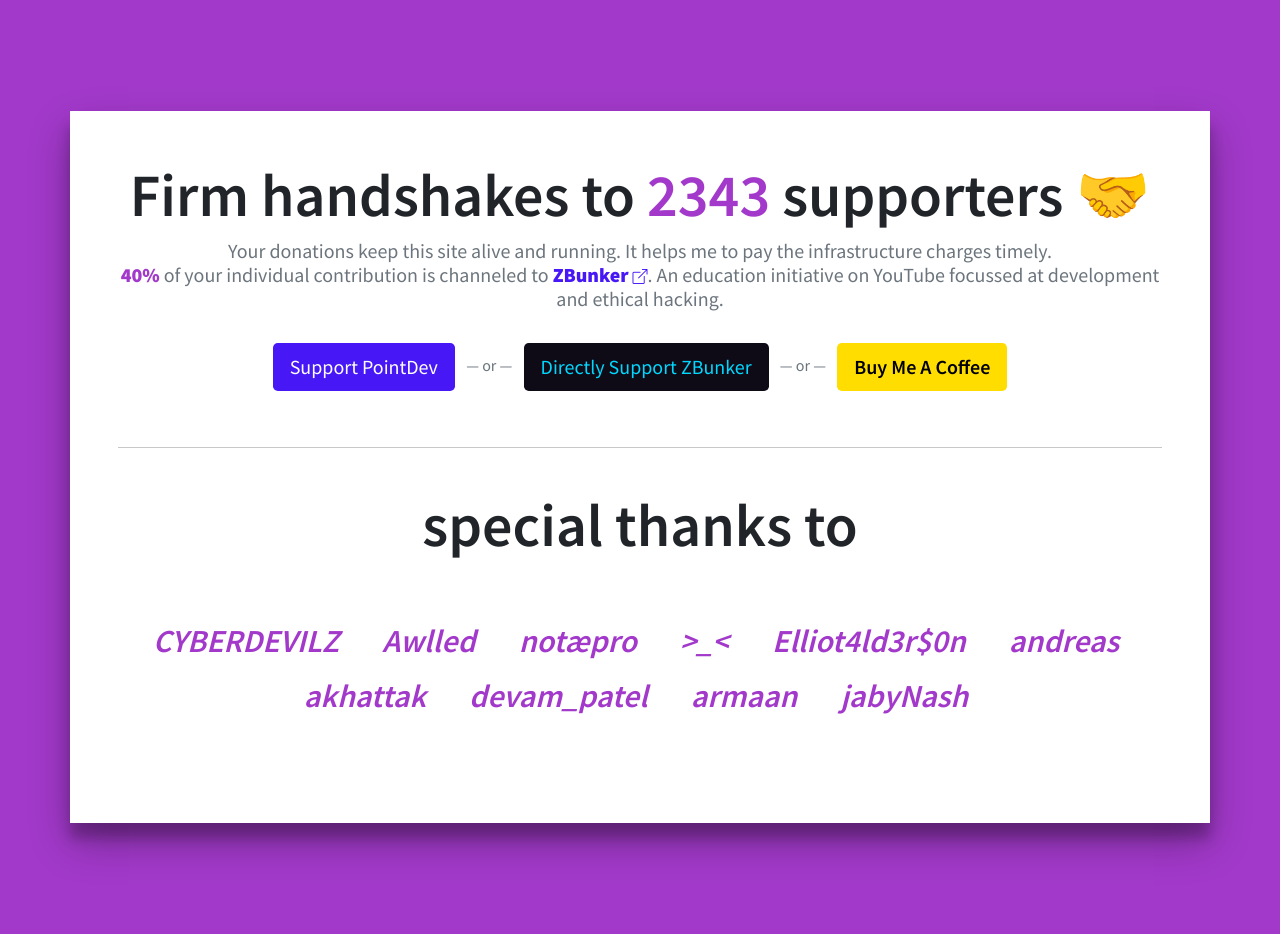
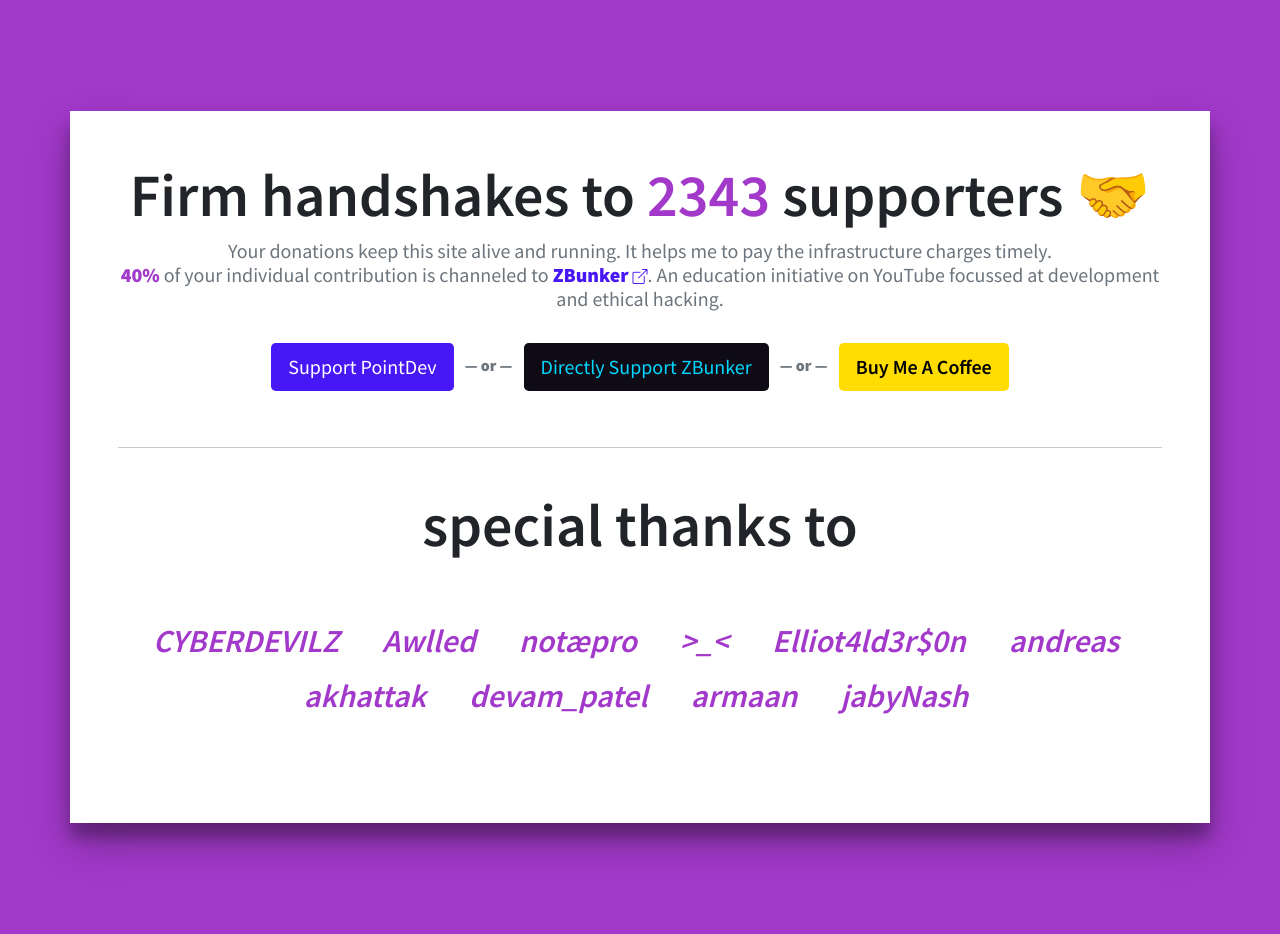
Before and after one commit to P0intMaN/pointman.dev, a Flask app: page /join in a window 1280 px wide. Shown: the part 98-1032 px from the top of the page. Run offline with Flask 2, Linux system fonts and the light colour scheme; some libraries are stand-ins or nearby versions.

Commit message:
Update(join.html): style changes

```diff
--- a/pointdev/templates/join.html
+++ b/pointdev/templates/join.html
@@ -12,8 +12,8 @@
                 <h5 class="text-muted">Your donations keep this site alive and running. It helps me to pay the infrastructure charges timely.
                     <br><strong class="purple">40%</strong> of your individual contribution is channeled to <strong class="blue"><a href="https://www.zbunker.in" target="_blank" rel="noopener noreferrer">ZBunker <i class="bi bi-box-arrow-up-right blue" style="font-size: 15px; font-weight: 800;"></i></a></strong>. An education initiative on YouTube focussed at development and ethical hacking.</h5>
                 <p class="text-center mt-4">
-                    <a href="#" class="m-2 btn original text-white btn-lg py-2">Support PointDev</a> <span class="text-muted"> — or —</span>
-                    <a href="{{url_for('store')}}" class="m-2 btn bg-original btn-lg py-2" style="color: #00D8FF;">Directly Support ZBunker</a> <span class="text-muted"> — or —</span>
+                    <a href="#" class="m-2 btn original text-white btn-lg py-2">Support PointDev</a> <span class="text-muted fw-bold"> — or —</span>
+                    <a href="{{url_for('store')}}" class="m-2 btn bg-original btn-lg py-2" style="color: #00D8FF;">Directly Support ZBunker</a> <span class="text-muted fw-bold"> — or —</span>
                     <a href="#" class="m-2 btn btn-lg py-2" style="background-color: #FFDD00;color: black; font-weight: 600;">Buy Me A Coffee</a>
 
                 </p>
```
